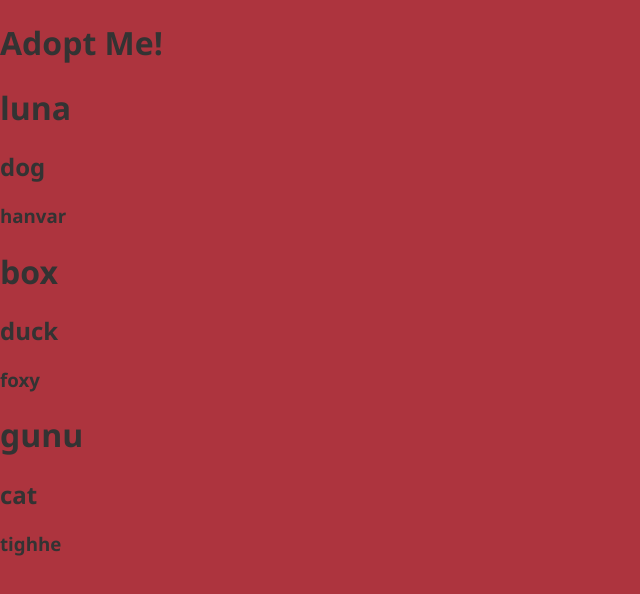
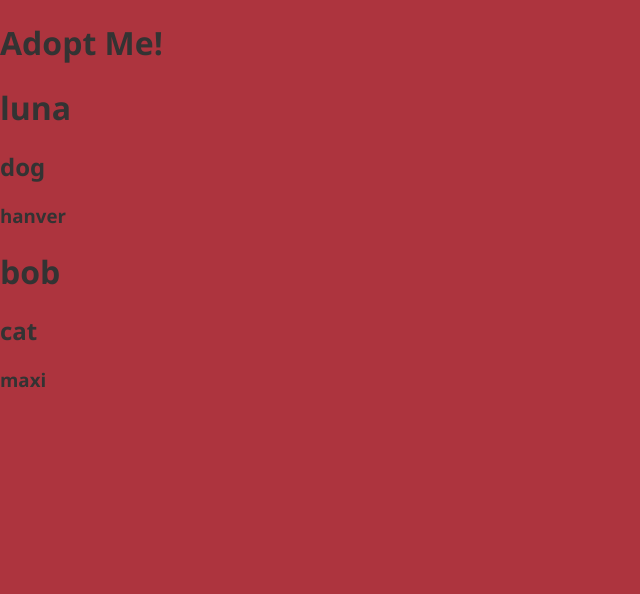
Before and after one commit to badari07/react_pet, a React (Vite) app: page / in a window 1280 px wide. Shown: the top 594 px of the page, without its empty margins (0-640 px from the left). Built offline with nearby package versions, Linux system fonts and the light colour scheme.

Commit message:
adding jsx and babel

```diff
--- a/package.json
+++ b/package.json
@@ -21,9 +21,13 @@
   },
   "homepage": "https://github.com/badari07/react_pet#readme",
   "devDependencies": {
+    "babel-eslint": "^8.2.6",
     "eslint": "^5.4.0",
     "eslint-config-prettier": "^3.0.1",
+    "eslint-plugin-import": "^2.14.0",
+    "eslint-plugin-jsx-a11y": "^6.1.1",
     "eslint-plugin-prettier": "^2.6.2",
+    "eslint-plugin-react": "^7.11.1",
     "parcel-bundler": "^1.12.4",
     "prettier": "^1.14.2"
   },
--- a/src/component/App.js
+++ b/src/component/App.js
@@ -3,22 +3,15 @@
 import Pet from "./Pet";
 
 class App extends React.Component {
-  handle() {
-    alert("u clicked me");
-  }
-
   render() {
-    return React.createElement("div", {}, [
-      React.createElement("h1", { onClick: this.handle }, "Adopt Me!"),
-      React.createElement(Pet, {
-        name: "luna",
-        animal: "dog",
-        breed: "hanvar"
-      }),
-      React.createElement(Pet, { name: "box", animal: "duck", breed: "foxy" }),
-      React.createElement(Pet, { name: "gunu", animal: "cat", breed: "tighhe" })
-    ]);
+    return (
+      <div>
+        <h1>Adopt Me!</h1>
+        <Pet name="luna" animal="dog" breed="hanver" />
+        <Pet name="bob" animal="cat" breed="maxi" />
+      </div>
+    );
   }
 }
 
-render(React.createElement(App), document.getElementById("root"));
+render(<App />, document.getElementById("root"));
--- a/src/component/Pet.js
+++ b/src/component/Pet.js
@@ -1,11 +1,18 @@
 import React from "react";
 
 const Pet = props => {
-  return React.createElement("div", null, [
-    React.createElement("h1", null, props.name),
-    React.createElement("h2", null, props.animal),
-    React.createElement("h3", null, props.breed)
-  ]);
+  // return React.createElement("div", null, [
+  //   React.createElement("h1", null, props.name),
+  //   React.createElement("h2", null, props.animal),
+  //   React.createElement("h3", null, props.breed)
+  // ]);
+  return (
+    <div>
+      <h1>{props.name}</h1>
+      <h2>{props.animal}</h2>
+      <h3>{props.breed}</h3>
+    </div>
+  );
 };
 
 export default Pet;
```
Also changed, not shown: .eslintrc.json, 4 other files (tests, documents, lock files or other folders).
